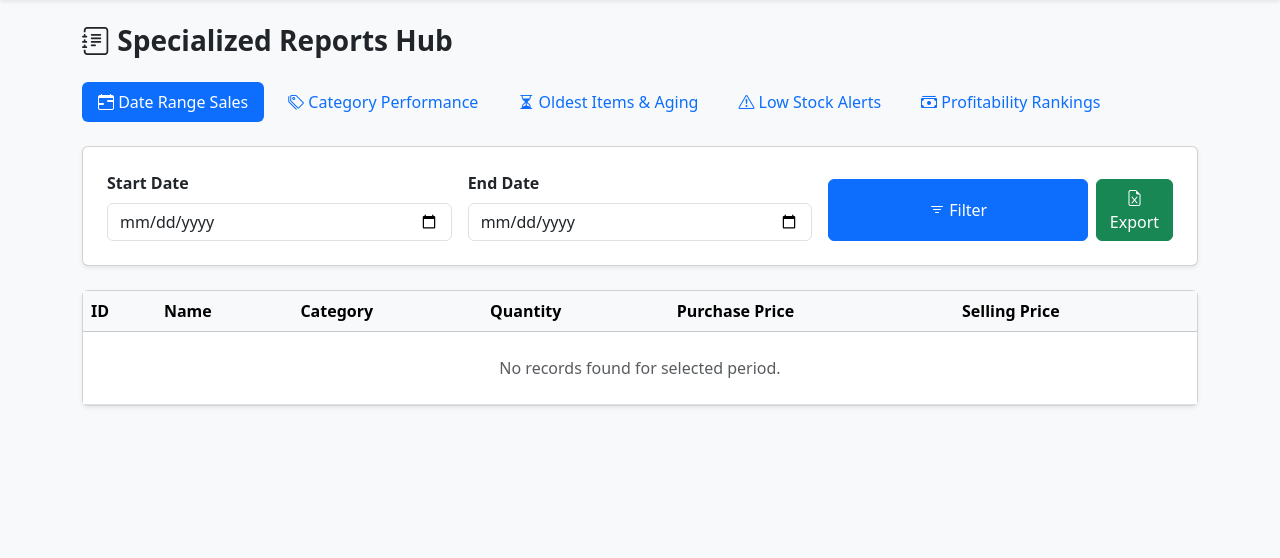
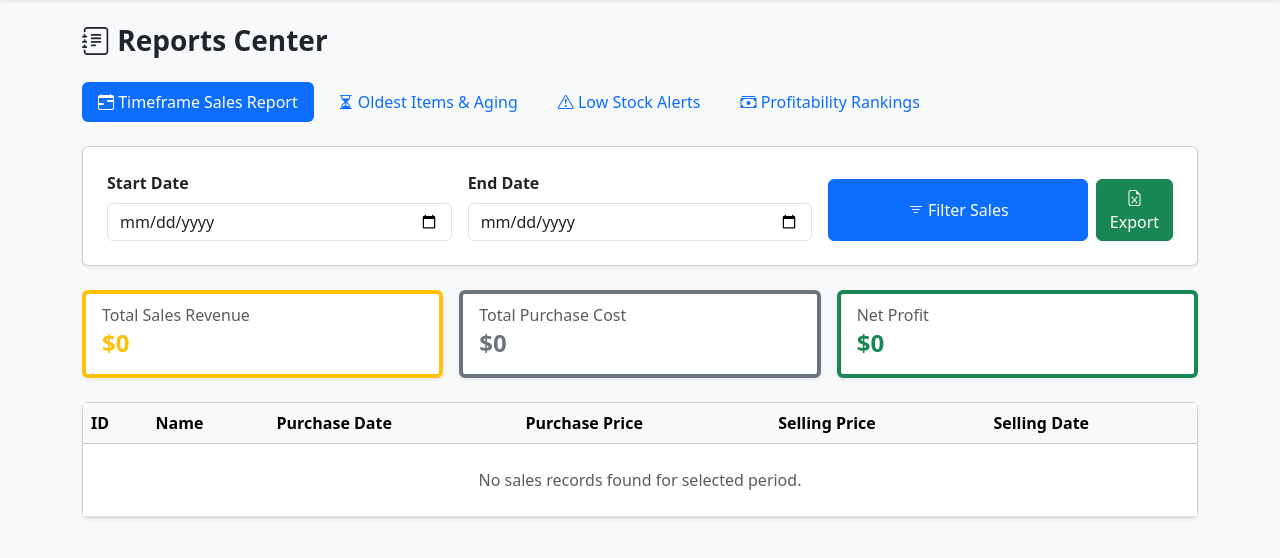
Before and after one commit to zolimarton-lang/telefonok, a FastAPI app: page /reports in a window 1280 px wide. Shown: the part 56-614 px from the top of the page. Run offline with FastAPI, Linux system fonts and the light colour scheme.

Commit message:
Remove category, add purchase_date and sold_date auto-population, and enable edit modals

```diff
--- a/main.py
+++ b/main.py
@@ -22,7 +22,6 @@ from sqlalchemy.orm import sessionmaker, Session
 # --- DATABASE SETUP ---
 DATABASE_URL = os.getenv("DATABASE_URL", "sqlite:///./inventory.db")
 
-# Render compatibility for PostgreSQL connection string
 if DATABASE_URL.startswith("postgres://"):
     DATABASE_URL = DATABASE_URL.replace("postgres://", "postgresql://", 1)
 
@@ -36,12 +35,11 @@ class Item(Base):
 
     id = Column(Integer, primary_key=True, index=True)
     name = Column(String, index=True)
-    category = Column(String, index=True)
     quantity = Column(Integer, default=0)
+    purchase_date = Column(DateTime, default=datetime.utcnow)
     price = Column(Float, default=0.0)      # Purchase Price
     sold = Column(Float, default=0.0)       # Selling Price
-    created_at = Column(DateTime, default=datetime.utcnow)
-    updated_at = Column(DateTime, default=datetime.utcnow, onupdate=datetime.utcnow)
+    sold_date = Column(DateTime, nullable=True)
 
 Base.metadata.create_all(bind=engine)
 
@@ -84,16 +82,14 @@ def index(
     query = db.query(Item)
     if search:
         s = f"%{search.lower()}%"
-        query = query.filter(Item.name.ilike(s) | Item.category.ilike(s))
+        query = query.filter(Item.name.ilike(s))
 
     all_items = db.query(Item).all()
 
-    # Calculate KPIs across all items in DB
     total_items = sum(i.quantity for i in all_items)
     total_val = sum(i.quantity * i.price for i in all_items)
-    total_sold = sum(i.sold for i in all_items)
+    total_sold = sum(i.sold for i in all_items if i.sold > 0)
 
-    # Hide stock == 0 by default on the main inventory screen
     if not show_out_of_stock:
         query = query.filter(Item.quantity > 0)
 
@@ -115,24 +111,63 @@ def index(
 @app.post("/add")
 def add_item(
     name: str = Form(...),
-    category: str = Form(...),
     quantity: int = Form(...),
-    price: float = Form(...),            # Purchase Price
-    selling_price: float = Form(0.0),    # Selling Price
+    price: float = Form(...),
+    selling_price: float = Form(0.0),
     db: Session = Depends(get_db)
 ):
     sp = max(0.0, selling_price)
     qty = adjust_quantity(quantity, sp)
+    s_date = datetime.utcnow() if sp > 0 else None
 
     new_item = Item(
         name=name.strip(),
-        category=category.strip(),
         quantity=qty,
+        purchase_date=datetime.utcnow(),
         price=max(0.0, price),
-        sold=sp
+        sold=sp,
+        sold_date=s_date
     )
     db.add(new_item)
     db.commit()
+    return RedirectResponse(url="/", status_code=303)
+
+@app.post("/edit/{item_id}")
+def edit_item(
+    item_id: int,
+    name: str = Form(...),
+    quantity: int = Form(...),
+    price: float = Form(...),
+    selling_price: float = Form(...),
+    purchase_date: Optional[str] = Form(None),
+    sold_date: Optional[str] = Form(None),
+    db: Session = Depends(get_db)
+):
+    item = db.query(Item).filter(Item.id == item_id).first()
+    if item:
+        item.name = name.strip()
+        item.price = max(0.0, price)
+        sp = max(0.0, selling_price)
+        item.sold = sp
+        item.quantity = adjust_quantity(quantity, sp)
+
+        if purchase_date:
+            try:
+                item.purchase_date = datetime.strptime(purchase_date, "%Y-%m-%d")
+            except ValueError:
+                pass
+
+        if sold_date:
+            try:
+                item.sold_date = datetime.strptime(sold_date, "%Y-%m-%d")
+            except ValueError:
+                pass
+        elif sp > 0 and not item.sold_date:
+            item.sold_date = datetime.utcnow()
+        elif sp == 0:
+            item.sold_date = None
+
+        db.commit()
     return RedirectResponse(url="/", status_code=303)
 
 @app.post("/update_stock/{item_id}")
@@ -153,6 +188,8 @@ def update_stock(
 
             if selling_price is not None and selling_price >= 0:
                 item.sold = selling_price
+                if selling_price > 0:
+                    item.sold_date = datetime.utcnow()
 
             item.quantity -= amount
             item.quantity = adjust_quantity(item.quantity, item.sold)
@@ -178,66 +215,53 @@ def reports_hub(
     all_items = db.query(Item).all()
     today = datetime.utcnow()
 
-    # 1. Date Range Sales & Activity Filtering
-    date_filtered_items = all_items
+    # Sales timeframe filtering using sold_date
+    sold_items = [i for i in all_items if i.sold > 0]
     if start_date:
         try:
             s_dt = datetime.strptime(start_date, "%Y-%m-%d")
-            date_filtered_items = [i for i in date_filtered_items if i.updated_at >= s_dt]
+            sold_items = [i for i in sold_items if i.sold_date and i.sold_date >= s_dt]
         except ValueError:
             pass
     if end_date:
         try:
             e_dt = datetime.strptime(end_date, "%Y-%m-%d").replace(hour=23, minute=59, second=59)
-            date_filtered_items = [i for i in date_filtered_items if i.updated_at <= e_dt]
+            sold_items = [i for i in sold_items if i.sold_date and i.sold_date <= e_dt]
         except ValueError:
             pass
 
-    # 2. Category Performance Report
-    categories = {}
-    for i in all_items:
-        cat = i.category or "Uncategorized"
-        if cat not in categories:
-            categories[cat] = {"count": 0, "total_qty": 0, "purchase_val": 0.0, "sales_val": 0.0}
-        categories[cat]["count"] += 1
-        categories[cat]["total_qty"] += i.quantity
-        categories[cat]["purchase_val"] += (i.quantity * i.price)
-        categories[cat]["sales_val"] += (i.quantity * i.sold)
+    period_total_sales = sum(i.sold for i in sold_items)
+    period_total_cost = sum(i.price for i in sold_items)
+    period_profit = period_total_sales - period_total_cost
 
-    cat_report = [
-        {
-            "category": k,
-            "item_count": v["count"],
-            "total_qty": v["total_qty"],
-            "purchase_val": round(v["purchase_val"], 2),
-            "potential_sales": round(v["sales_val"], 2),
-            "potential_profit": round(v["sales_val"] - v["purchase_val"], 2)
-        } for k, v in categories.items()
-    ]
-
-    # 3. Oldest Items & Aging Report
+    # Aging report
     aging_items = []
     for i in all_items:
-        age_days = (today - (i.created_at or today)).days
+        age_days = (today - (i.purchase_date or today)).days
         aging_items.append({
-            "id": i.id, "name": i.name, "category": i.category,
-            "quantity": i.quantity, "created_at": i.created_at.strftime("%Y-%m-%d") if i.created_at else "N/A",
+            "id": i.id,
+            "name": i.name,
+            "quantity": i.quantity,
+            "purchase_date": i.purchase_date.strftime("%Y-%m-%d") if i.purchase_date else "N/A",
             "age_days": age_days
         })
     aging_items.sort(key=lambda x: x["age_days"], reverse=True)
 
-    # 4. Low & Out of Stock Report
+    # Low stock
     low_stock_items = [i for i in all_items if i.quantity <= 2]
 
-    # 5. Profitability & Margin Ranking Report
+    # Margin Ranking
     margin_items = []
     for i in all_items:
         profit = round(i.sold - i.price, 2)
         margin_pct = round((profit / i.price * 100), 1) if i.price > 0 else (100.0 if i.sold > 0 else 0.0)
         margin_items.append({
-            "id": i.id, "name": i.name, "category": i.category,
-            "purchase_price": i.price, "selling_price": i.sold,
-            "profit": profit, "margin_pct": margin_pct
+            "id": i.id,
+            "name": i.name,
+            "purchase_price": i.price,
+            "selling_price": i.sold,
+            "profit": profit,
+            "margin_pct": margin_pct
         })
     margin_items.sort(key=lambda x: x["profit"], reverse=True)
 
@@ -247,8 +271,10 @@ def reports_hub(
         context={
             "start_date": start_date or "",
             "end_date": end_date or "",
-            "date_items": date_filtered_items,
-            "cat_report": cat_report,
+            "sold_items": sold_items,
+            "period_total_sales": round(period_total_sales, 2),
+            "period_total_cost": round(period_total_cost, 2),
+            "period_profit": round(period_profit, 2),
             "aging_items": aging_items[:10],
             "low_stock": low_stock_items,
             "margin_items": margin_items
@@ -263,10 +289,11 @@ def analytics(request: Request, db: Session = Depends(get_db)):
         formatted_items.append({
             "id": i.id,
             "name": i.name,
-            "category": i.category,
             "quantity": i.quantity,
+            "purchase_date": i.purchase_date.strftime("%Y-%m-%d") if i.purchase_date else "N/A",
             "purchase_price": i.price,
             "selling_price": i.sold,
+            "sold_date": i.sold_date.strftime("%Y-%m-%d") if i.sold_date else "N/A",
             "profit_margin": round(i.sold - i.price, 2)
         })
 
@@ -278,39 +305,44 @@ def analytics(request: Request, db: Session = Depends(get_db)):
 
 @app.get("/export/excel")
 def export_excel(
-    report_type: str = Query("all"),
     start_date: Optional[str] = Query(None),
     end_date: Optional[str] = Query(None),
     db: Session = Depends(get_db)
 ):
     items = db.query(Item).all()
 
-    if start_date:
-        try:
-            s_dt = datetime.strptime(start_date, "%Y-%m-%d")
-            items = [i for i in items if i.updated_at >= s_dt]
-        except ValueError:
-            pass
-    if end_date:
-        try:
-            e_dt = datetime.strptime(end_date, "%Y-%m-%d").replace(hour=23, minute=59, second=59)
-            items = [i for i in items if i.updated_at <= e_dt]
-        except ValueError:
-            pass
+    if start_date or end_date:
+        items = [i for i in items if i.sold_date]
+        if start_date:
+            try:
+                s_dt = datetime.strptime(start_date, "%Y-%m-%d")
+                items = [i for i in items if i.sold_date >= s_dt]
+            except ValueError:
+                pass
+        if end_date:
+            try:
+                e_dt = datetime.strptime(end_date, "%Y-%m-%d").replace(hour=23, minute=59, second=59)
+                items = [i for i in items if i.sold_date <= e_dt]
+            except ValueError:
+                pass
 
     data = [{
-        "ID": i.id, "Name": i.name, "Category": i.category,
-        "Quantity": i.quantity, "Purchase Price": i.price, "Selling Price": i.sold,
-        "Created Date": i.created_at.strftime("%Y-%m-%d") if i.created_at else ""
+        "ID": i.id,
+        "Name": i.name,
+        "Quantity": i.quantity,
+        "Purchase Date": i.purchase_date.strftime("%Y-%m-%d") if i.purchase_date else "",
+        "Purchase Price": i.price,
+        "Selling Price": i.sold,
+        "Selling Date": i.sold_date.strftime("%Y-%m-%d") if i.sold_date else ""
     } for i in items]
 
     df = pd.DataFrame(data)
     output = io.BytesIO()
     with pd.ExcelWriter(output, engine="openpyxl") as writer:
-        df.to_excel(writer, index=False, sheet_name="Report")
+        df.to_excel(writer, index=False, sheet_name="Inventory Report")
     output.seek(0)
 
-    headers = {"Content-Disposition": f"attachment; filename=inventory_report_{report_type}.xlsx"}
+    headers = {"Content-Disposition": "attachment; filename=inventory_report.xlsx"}
     return StreamingResponse(
         output,
         media_type="application/vnd.openxmlformats-officedocument.spreadsheetml.sheet",
@@ -341,25 +373,23 @@ async def import_excel(file: UploadFile = File(...), db: Session = Depends(get_d
 
         for row in df.to_dict(orient="records"):
             name_val = str(row.get("name", "")).strip() or "Unnamed Item"
-            category_val = str(row.get("category", "")).strip() or "General"
-
             if name_val.lower() == "nan":
                 name_val = "Unnamed Item"
-            if category_val.lower() == "nan":
-                category_val = "General"
 
             purchase_price = parse_float(row.get("purchase_price") or row.get("price") or row.get("unit_price"))
             selling_price = parse_float(row.get("selling_price") or row.get("sold") or row.get("units_sold"))
             raw_quantity = parse_int(row.get("quantity"), default=1)
 
             final_quantity = adjust_quantity(raw_quantity, selling_price)
+            s_date = datetime.utcnow() if selling_price > 0 else None
 
             new_item = Item(
                 name=name_val,
-                category=category_val,
                 quantity=final_quantity,
+                purchase_date=datetime.utcnow(),
                 price=purchase_price,
-                sold=selling_price
+                sold=selling_price,
+                sold_date=s_date
             )
             db.add(new_item)
 
@@ -381,20 +411,27 @@ def export_pdf(db: Session = Depends(get_db)):
     elements.append(Paragraph("Inventory Management Comprehensive Report", styles["Title"]))
     elements.append(Spacer(1, 18))
 
-    data = [["ID", "Name", "Category", "Quantity", "Purchase ($)", "Selling ($)"]]
+    data = [["ID", "Name", "Qty", "Pur. Date", "Pur. ($)", "Sell ($)", "Sell Date"]]
     for item in items:
+        p_date = item.purchase_date.strftime("%Y-%m-%d") if item.purchase_date else "N/A"
+        s_date = item.sold_date.strftime("%Y-%m-%d") if item.sold_date else "N/A"
         data.append([
-            str(item.id), item.name, item.category,
-            str(item.quantity), f"{item.price:.2f}", f"{item.sold:.2f}"
+            str(item.id),
+            item.name,
+            str(item.quantity),
+            p_date,
+            f"{item.price:.2f}",
+            f"{item.sold:.2f}",
+            s_date
         ])
 
-    table = Table(data, colWidths=[30, 170, 100, 60, 80, 80])
+    table = Table(data, colWidths=[30, 150, 40, 75, 75, 75, 75])
     table.setStyle(TableStyle([
         ("BACKGROUND", (0, 0), (-1, 0), colors.HexColor("#2563EB")),
         ("TEXTCOLOR", (0, 0), (-1, 0), colors.whitesmoke),
         ("ALIGN", (0, 0), (-1, -1), "CENTER"),
         ("FONTNAME", (0, 0), (-1, 0), "Helvetica-Bold"),
-        ("FONTSIZE", (0, 0), (-1, 0), 10),
+        ("FONTSIZE", (0, 0), (-1, 0), 9),
         ("BOTTOMPADDING", (0, 0), (-1, 0), 8),
         ("BACKGROUND", (0, 1), (-1, -1), colors.HexColor("#F8FAFC")),
         ("GRID", (0, 0), (-1, -1), 0.5, colors.HexColor("#E2E8F0")),
--- a/templates/reports.html
+++ b/templates/reports.html
@@ -21,15 +21,12 @@
 </nav>
 
 <div class="container pb-5">
-    <h3 class="fw-bold mb-4"><i class="bi bi-journal-text"></i> Specialized Reports Hub</h3>
+    <h3 class="fw-bold mb-4"><i class="bi bi-journal-text"></i> Reports Center</h3>
 
     <!-- Tabs Navigation -->
     <ul class="nav nav-pills mb-4 gap-2" id="reportTabs" role="tablist">
         <li class="nav-item">
-            <button class="nav-link active" id="period-tab" data-bs-toggle="pill" data-bs-target="#period" type="button"><i class="bi bi-calendar-range"></i> Date Range Sales</button>
-        </li>
-        <li class="nav-item">
-            <button class="nav-link" id="category-tab" data-bs-toggle="pill" data-bs-target="#category" type="button"><i class="bi bi-tags"></i> Category Performance</button>
+            <button class="nav-link active" id="period-tab" data-bs-toggle="pill" data-bs-target="#period" type="button"><i class="bi bi-calendar-range"></i> Timeframe Sales Report</button>
         </li>
         <li class="nav-item">
             <button class="nav-link" id="aging-tab" data-bs-toggle="pill" data-bs-target="#aging" type="button"><i class="bi bi-hourglass-split"></i> Oldest Items & Aging</button>
@@ -43,7 +40,7 @@
     </ul>
 
     <div class="tab-content" id="reportTabsContent">
-        <!-- 1. DATE RANGE REPORT -->
+        <!-- 1. TIMEFRAME SALES REPORT -->
         <div class="tab-pane fade show active" id="period">
             <div class="card shadow-sm p-4 mb-4">
                 <form action="/reports" method="get" class="row g-3 align-items-end">
@@ -56,25 +53,58 @@
                         <input type="date" name="end_date" class="form-control" value="{{ end_date }}">
                     </div>
                     <div class="col-md-4 d-flex gap-2">
-                        <button type="submit" class="btn btn-primary w-100"><i class="bi bi-filter"></i> Filter</button>
+                        <button type="submit" class="btn btn-primary w-100"><i class="bi bi-filter"></i> Filter Sales</button>
                         <a href="/export/excel?start_date={{ start_date }}&end_date={{ end_date }}" class="btn btn-success"><i class="bi bi-file-earmark-excel"></i> Export</a>
                     </div>
                 </form>
             </div>
+
+            <!-- Timeframe Summary KPIs -->
+            <div class="row g-3 mb-4">
+                <div class="col-md-4">
+                    <div class="card shadow-sm border-start border-4 border-warning">
+                        <div class="card-body">
+                            <h6 class="card-subtitle text-muted mb-1">Total Sales Revenue</h6>
+                            <h4 class="card-title mb-0 fw-bold text-warning">${{ period_total_sales }}</h4>
+                        </div>
+                    </div>
+                </div>
+                <div class="col-md-4">
+                    <div class="card shadow-sm border-start border-4 border-secondary">
+                        <div class="card-body">
+                            <h6 class="card-subtitle text-muted mb-1">Total Purchase Cost</h6>
+                            <h4 class="card-title mb-0 fw-bold text-secondary">${{ period_total_cost }}</h4>
+                        </div>
+                    </div>
+                </div>
+                <div class="col-md-4">
+                    <div class="card shadow-sm border-start border-4 border-success">
+                        <div class="card-body">
+                            <h6 class="card-subtitle text-muted mb-1">Net Profit</h6>
+                            <h4 class="card-title mb-0 fw-bold text-success">${{ period_profit }}</h4>
+                        </div>
+                    </div>
+                </div>
+            </div>
+
             <div class="card shadow-sm">
                 <div class="card-body p-0">
                     <table class="table table-hover mb-0">
                         <thead class="table-light">
-                            <tr><th>ID</th><th>Name</th><th>Category</th><th>Quantity</th><th>Purchase Price</th><th>Selling Price</th></tr>
+                            <tr><th>ID</th><th>Name</th><th>Purchase Date</th><th>Purchase Price</th><th>Selling Price</th><th>Selling Date</th></tr>
                         </thead>
                         <tbody>
-                            {% for item in date_items %}
+                            {% for item in sold_items %}
                             <tr>
-                                <td>{{ item.id }}</td><td>{{ item.name }}</td><td>{{ item.category }}</td>
-                                <td>{{ item.quantity }}</td><td>${{ "%.2f"|format(item.price) }}</td><td>${{ "%.2f"|format(item.sold) }}</td>
+                                <td>{{ item.id }}</td>
+                                <td class="fw-semibold">{{ item.name }}</td>
+                                <td>{{ item.purchase_date.strftime('%Y-%m-%d') if item.purchase_date else 'N/A' }}</td>
+                                <td>${{ "%.2f"|format(item.price) }}</td>
+                                <td>${{ "%.2f"|format(item.sold) }}</td>
+                                <td>{{ item.sold_date.strftime('%Y-%m-%d') if item.sold_date else 'N/A' }}</td>
                             </tr>
                             {% else %}
-                            <tr><td colspan="6" class="text-center py-4 text-muted">No records found for selected period.</td></tr>
+                            <tr><td colspan="6" class="text-center py-4 text-muted">No sales records found for selected period.</td></tr>
                             {% endfor %}
                         </tbody>
                     </table>
@@ -82,41 +112,20 @@
             </div>
         </div>
 
-        <!-- 2. CATEGORY PERFORMANCE -->
-        <div class="tab-pane fade" id="category">
-            <div class="card shadow-sm p-0">
-                <table class="table table-hover mb-0">
-                    <thead class="table-light">
-                        <tr><th>Category</th><th>Item Types</th><th>Total Stock Qty</th><th>Purchase Value</th><th>Potential Revenue</th><th>Potential Profit</th></tr>
-                    </thead>
-                    <tbody>
-                        {% for cat in cat_report %}
-                        <tr>
-                            <td class="fw-bold">{{ cat.category }}</td>
-                            <td>{{ cat.item_count }}</td>
-                            <td>{{ cat.total_qty }}</td>
-                            <td>${{ "%.2f"|format(cat.purchase_val) }}</td>
-                            <td>${{ "%.2f"|format(cat.potential_sales) }}</td>
-                            <td class="fw-bold text-success">${{ "%.2f"|format(cat.potential_profit) }}</td>
-                        </tr>
-                        {% endfor %}
-                    </tbody>
-                </table>
-            </div>
-        </div>
-
-        <!-- 3. AGING REPORT -->
+        <!-- 2. AGING REPORT -->
         <div class="tab-pane fade" id="aging">
             <div class="card shadow-sm p-0">
                 <table class="table table-hover mb-0">
                     <thead class="table-light">
-                        <tr><th>ID</th><th>Name</th><th>Category</th><th>Stock</th><th>Created Date</th><th>Days in Inventory</th></tr>
+                        <tr><th>ID</th><th>Name</th><th>Stock Qty</th><th>Purchase Date</th><th>Days in Inventory</th></tr>
                     </thead>
                     <tbody>
                         {% for item in aging_items %}
                         <tr>
-                            <td>{{ item.id }}</td><td>{{ item.name }}</td><td>{{ item.category }}</td>
-                            <td>{{ item.quantity }}</td><td>{{ item.created_at }}</td>
+                            <td>{{ item.id }}</td>
+                            <td>{{ item.name }}</td>
+                            <td>{{ item.quantity }}</td>
+                            <td>{{ item.purchase_date }}</td>
                             <td><span class="badge bg-warning text-dark">{{ item.age_days }} days old</span></td>
                         </tr>
                         {% endfor %}
@@ -125,17 +134,18 @@
             </div>
         </div>
 
-        <!-- 4. LOW STOCK REPORT -->
+        <!-- 3. LOW STOCK REPORT -->
         <div class="tab-pane fade" id="lowstock">
             <div class="card shadow-sm p-0">
                 <table class="table table-hover mb-0">
                     <thead class="table-light">
-                        <tr><th>ID</th><th>Name</th><th>Category</th><th>Status</th></tr>
+                        <tr><th>ID</th><th>Name</th><th>Status</th></tr>
                     </thead>
                     <tbody>
                         {% for item in low_stock %}
                         <tr>
-                            <td>{{ item.id }}</td><td>{{ item.name }}</td><td>{{ item.category }}</td>
+                            <td>{{ item.id }}</td>
+                            <td>{{ item.name }}</td>
                             <td>
                                 <span class="badge {% if item.quantity == 0 %}bg-danger{% else %}bg-warning text-dark{% endif %}">
                                     {{ item.quantity }} remaining
@@ -148,17 +158,18 @@
             </div>
         </div>
 
-        <!-- 5. PROFITABILITY REPORT -->
+        <!-- 4. PROFITABILITY REPORT -->
         <div class="tab-pane fade" id="margin">
             <div class="card shadow-sm p-0">
                 <table class="table table-hover mb-0">
                     <thead class="table-light">
-                        <tr><th>ID</th><th>Name</th><th>Category</th><th>Purchase Price</th><th>Selling Price</th><th>Unit Profit ($)</th><th>Margin (%)</th></tr>
+                        <tr><th>ID</th><th>Name</th><th>Purchase Price</th><th>Selling Price</th><th>Unit Profit ($)</th><th>Margin (%)</th></tr>
                     </thead>
                     <tbody>
                         {% for item in margin_items %}
                         <tr>
-                            <td>{{ item.id }}</td><td>{{ item.name }}</td><td>{{ item.category }}</td>
+                            <td>{{ item.id }}</td>
+                            <td>{{ item.name }}</td>
                             <td>${{ "%.2f"|format(item.purchase_price) }}</td>
                             <td>${{ "%.2f"|format(item.selling_price) }}</td>
                             <td class="fw-bold text-success">${{ "%.2f"|format(item.profit) }}</td>
```
Also changed, not shown: templates/analytics.html (+9 -19 lines), templates/index.html (+56 -14 lines).
